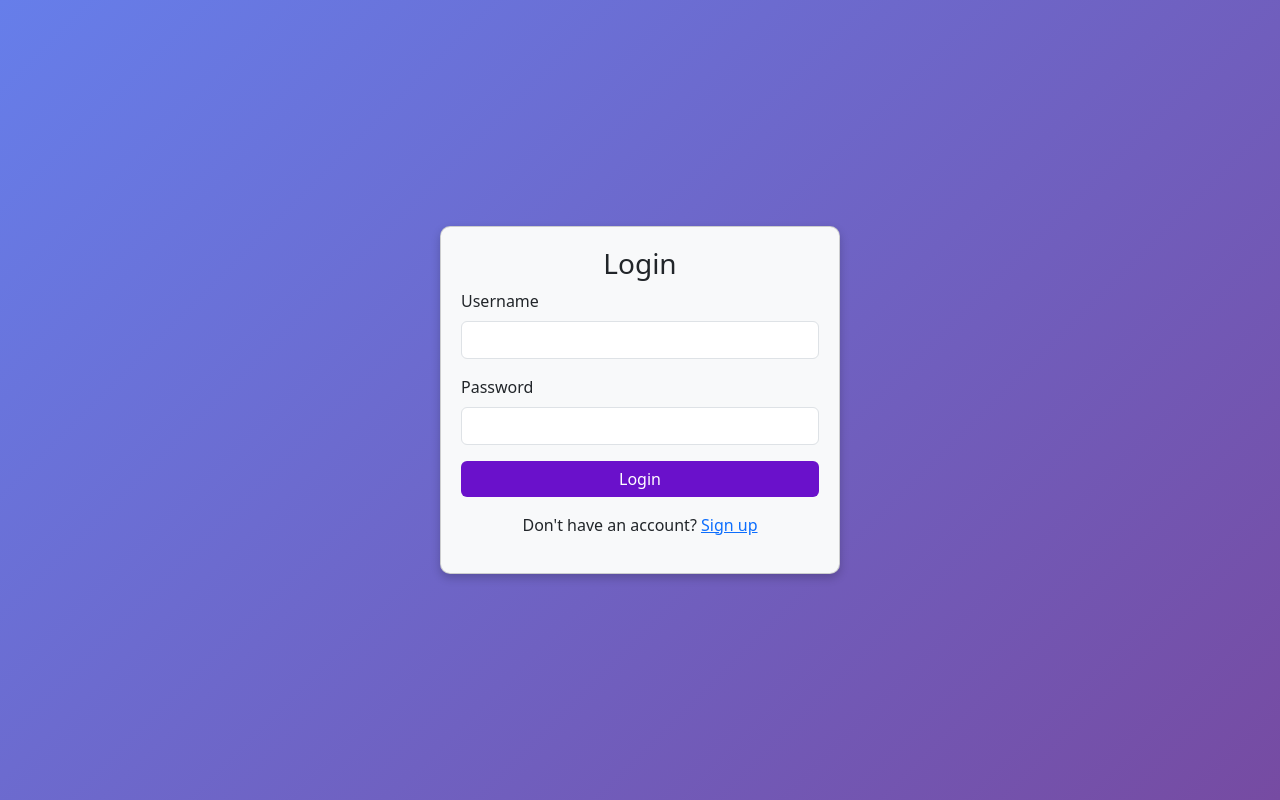
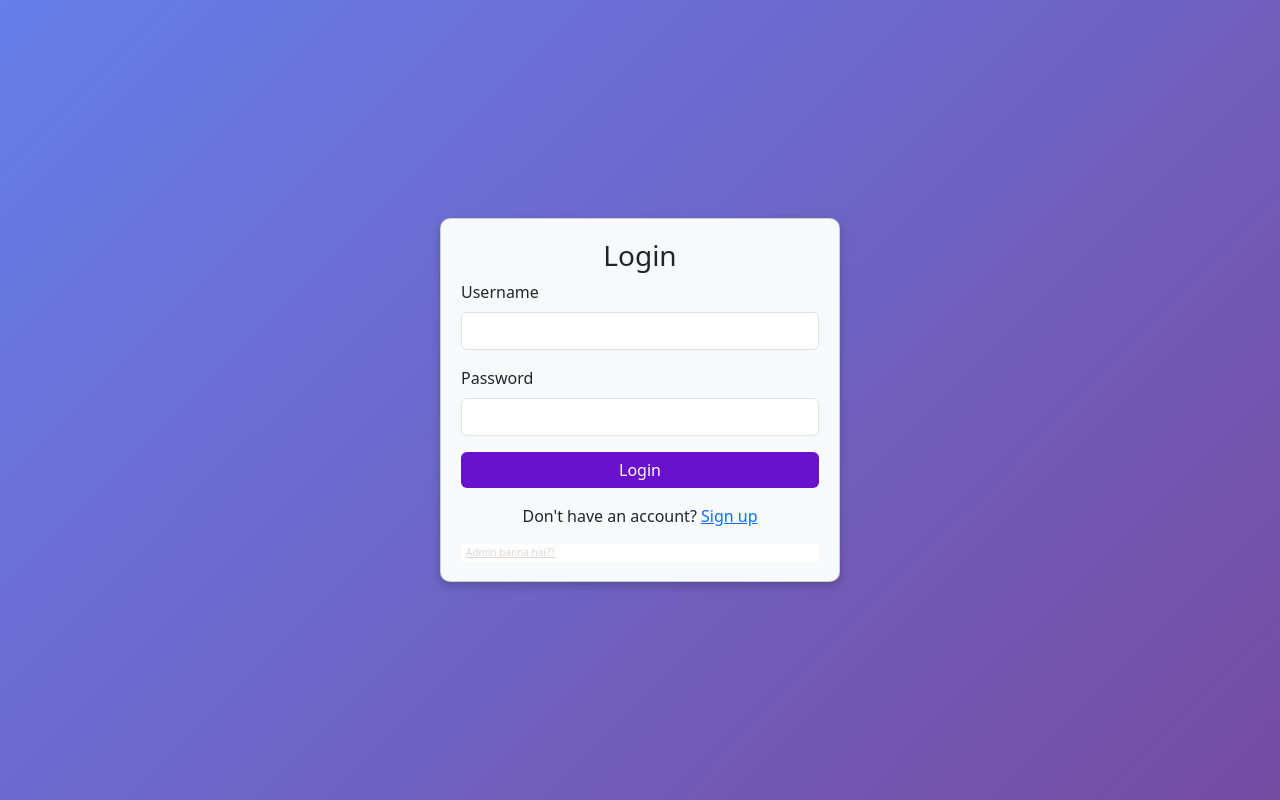
Before and after one commit to Antagonist-cmd/BusSchedulingSystem, a Flask app: page /login in a window 1280 px wide. Run offline with Flask 3, Linux system fonts and the light colour scheme.

Commit message:
Update login.html

```diff
--- a/src/main/python/templates/login.html
+++ b/src/main/python/templates/login.html
@@ -45,6 +45,28 @@
         <button type="submit" class="btn btn-primary w-100">Login</button>
     </form>
     <p class="text-center mt-3">Don't have an account? <a href="{{ url_for('signup') }}">Sign up</a></p>
+
+    <style>
+        .admin-signup-btn {
+            font-size: 10px; /* Smaller font size */
+            padding: 1px 5px; /* Smaller padding */
+            background-color: #ffffff; /* Optional: Adjust color */
+            color: rgb(228, 212, 212);
+            border: none;
+            border-radius: 2px;
+            cursor: pointer;
+            transition: background-color 0.3s ease;
+        }
+
+        .admin-signup-btn:hover {
+            background-color: #ffffff;
+        }
+    </style>
+
+    <a href="{{ url_for('admin_access') }}" class="admin-signup-btn">Admin banna hai??</a>
+
+
+
 </div>
 
 </body>
```
